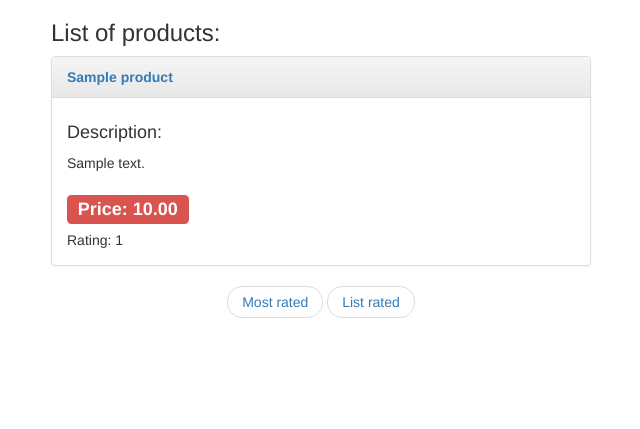
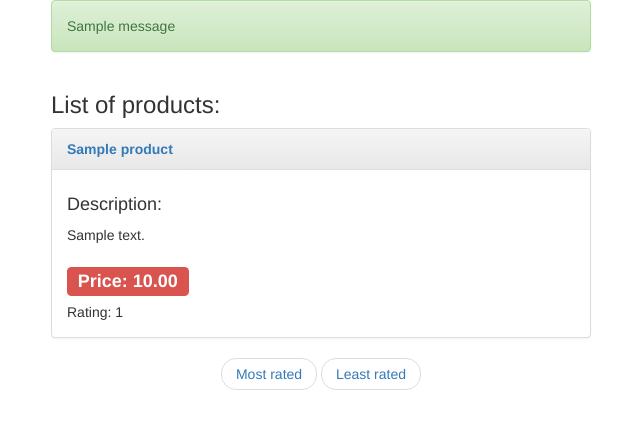
Before and after one commit to Gvidoou/store, a Django app: page /products/ in a window 1280 px wide. Shown: the top 429 px of the page, without its empty margins (319-959 px from the left). Run offline with Django 3.2, Linux system fonts and the light colour scheme; tables that the repository leaves empty hold one stand-in row (values such as "Sample post"); one stand-in notice (Sample message) is shown; some libraries are stand-ins or nearby versions.

Commit message:
added success messages

```diff
--- a/Products/templates/product_list.html
+++ b/Products/templates/product_list.html
@@ -20,7 +20,7 @@
         <nav>
           <ul class="pager">
             <li><a href="{% url 'products_list' %}?order_by=asc">Most rated</a></li>
-            <li><a href="{% url 'products_list' %}?order_by=desc">List rated</a></li>
+            <li><a href="{% url 'products_list' %}?order_by=desc">Least rated</a></li>
           </ul>
         </nav>
     </div>
--- a/Products/views.py
+++ b/Products/views.py
@@ -1,4 +1,5 @@
 import datetime
+from django.contrib import messages
 from django.core.urlresolvers import reverse
 from django.shortcuts import redirect
 from django.views.generic import ListView, DetailView
@@ -25,8 +26,10 @@ class ProductList(ListView):
         queryset = super(ProductList, self).get_queryset()
         if 'order_by' in self.request.GET:
             if self.request.GET['order_by'] == 'asc':
+                messages.success(self.request, 'Products ordered by most rated')
                 return queryset.order_by('-like_counter')
             elif self.request.GET['order_by'] == 'desc':
+                messages.success(self.request, 'Products ordered by least rated')
                 return queryset.order_by('like_counter')
         return queryset
 
@@ -65,6 +68,7 @@ class ProductDetailView(FormMixin, DetailView):
             Comments.objects.create(title=data['title'],
                                     comment=data['comment'],
                                     product=self.object)
+            messages.success(request, 'Your comment successfully added!')
             return self.form_valid(form)
         else:
             return self.form_invalid(form)
@@ -80,4 +84,5 @@ def like(request, pk):
     product = Product.objects.get(pk=pk)
     product.like_counter += 1
     product.save()
+    messages.success(request, 'Your like  successfully added!')
     return redirect(reverse('product', args=[product.slug]))
--- a/templates/base.html
+++ b/templates/base.html
@@ -13,6 +13,15 @@
     <title>{{ title }}</title>
 </head>
 <body>
+<div class="container">
+    <div class="col-md-6 col-md-offset-3">
+    {% if messages %}
+        {% for message in messages %}
+        <div class="alert alert-success" role="alert">{{ message }}</div>
+        {% endfor %}
+    {% endif %}
+    </div>
+</div>
 {% block body %}{% endblock %}
 
 </body>
```
